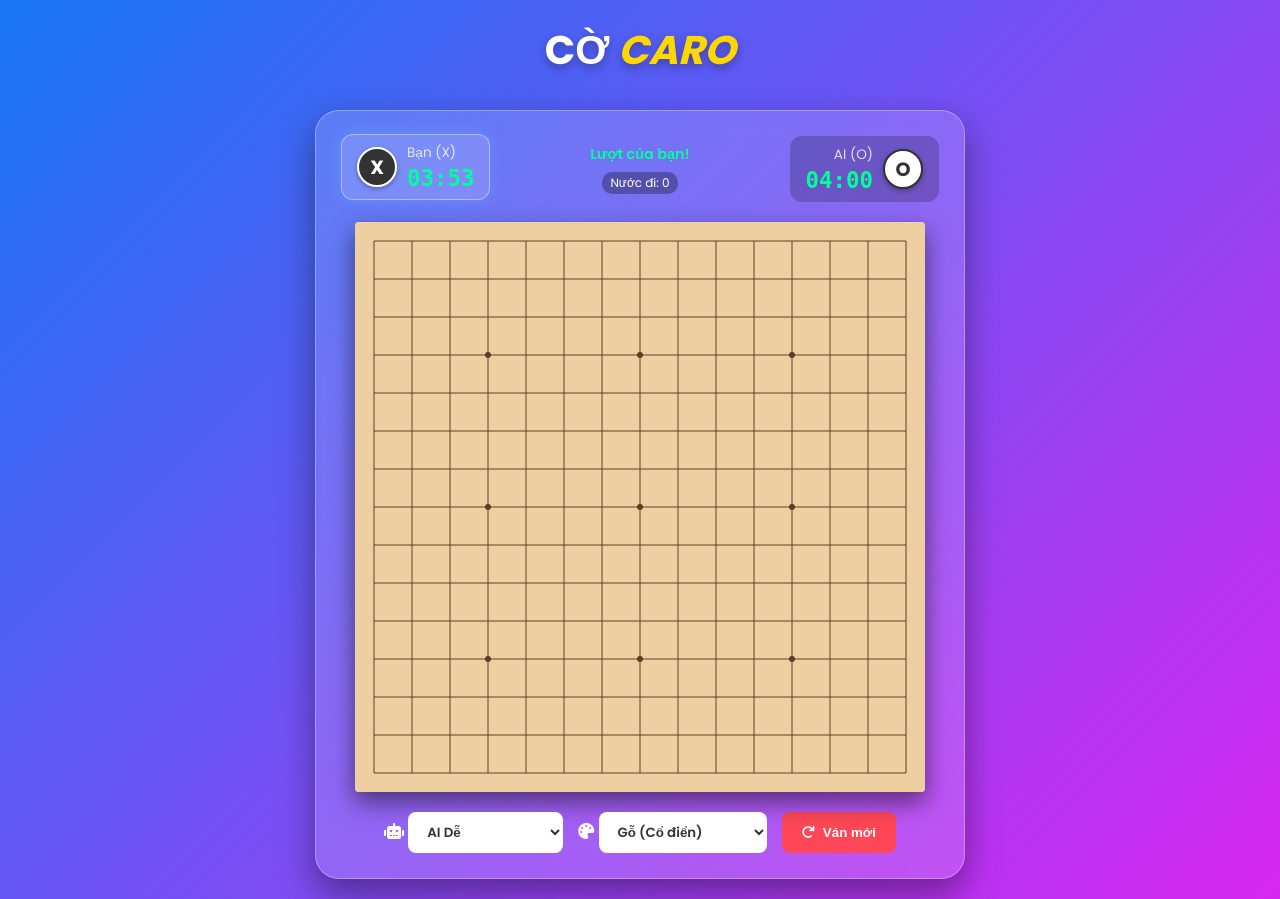
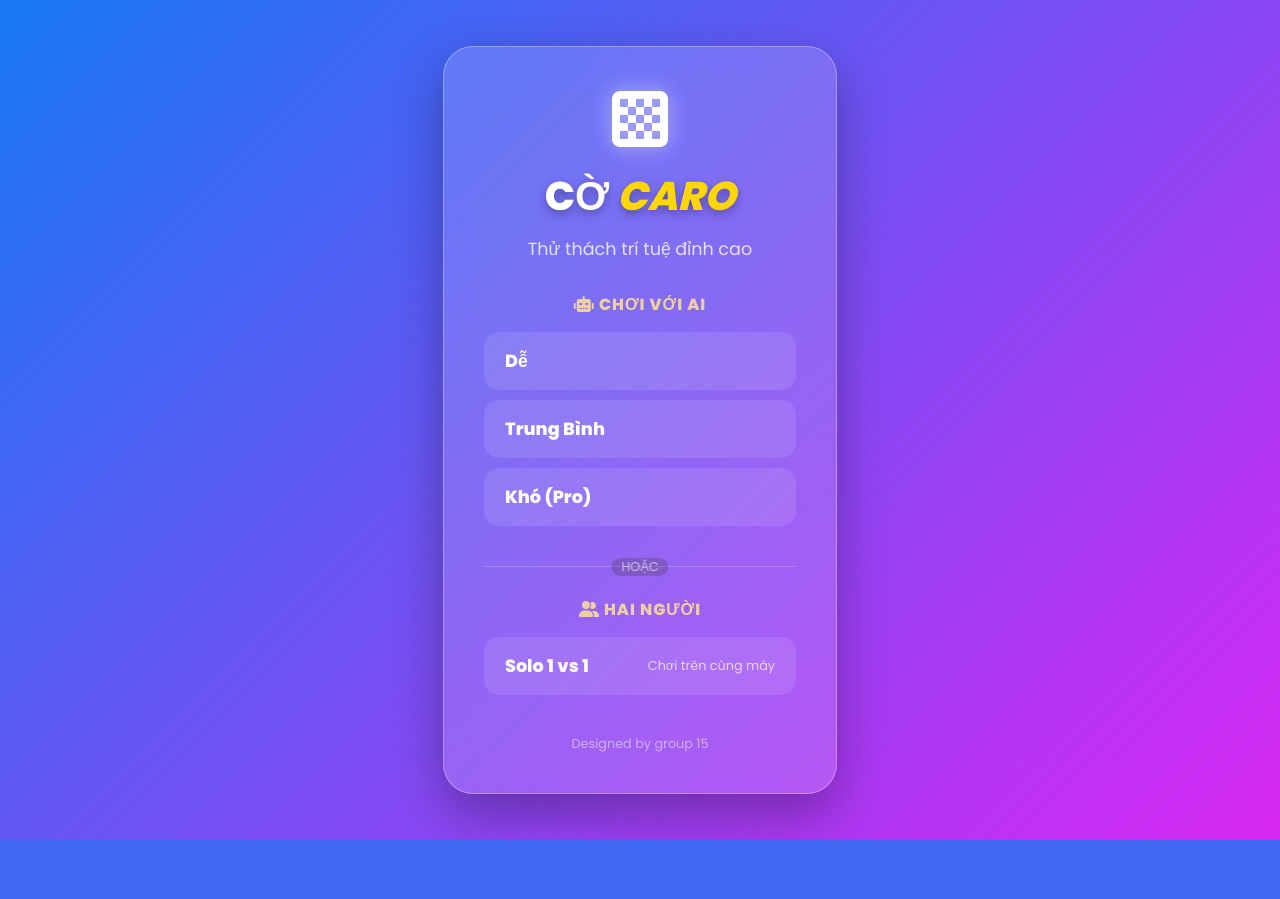
Before and after one commit to DanhThanh1304/caro, a Flask app: page / in a window 1280 px wide. After the commit the page ends 840 px from the top, so only its background shows below. Run offline with Flask 3, Linux system fonts and the light colour scheme.

Commit message:
Update menu

```diff
--- a/app.py
+++ b/app.py
@@ -5,7 +5,7 @@ import math
 
 app = Flask(__name__)
 
-BOARD_SIZE = 15
+BOARD_SIZE = 12
 
 # =======================
 # KIỂM TRA THẮNG
@@ -217,11 +217,17 @@ def minimax(board, depth, player, maximizing, alpha, beta):
 # ROUTES
 # =======================
 @app.route("/")
-def index():
-    return render_template("index.html", board_size=BOARD_SIZE)
+def home():
+    # Trang chủ để chọn chế độ
+    return render_template("home.html")
+@app.route("/game")
+def game():
+    # Trang bàn cờ
+    return render_template("game.html", board_size=12) # Đổi tên file index.html thành game.html
 
 @app.route("/ai_move", methods=["POST"])
 def ai_move():
+    # ... (Giữ nguyên logic xử lý AI cũ) ...
     data = request.get_json()
     board = data.get("board")
     mode = data.get("mode","easy")
--- a/static/script.js
+++ b/static/script.js
@@ -1,4 +1,4 @@
-const BOARD_SIZE = 15;
+const BOARD_SIZE = 12;
 const CELL_SIZE = 38;
 
 // === CẤU HÌNH GIAO DIỆN (THEMES) ===
@@ -59,7 +59,32 @@ const modalMsg = document.getElementById("modalMessage");
 // Khởi chạy game
 init();
 
+function getUrlParameter(name) {
+  name = name.replace(/[\[]/, "\\[").replace(/[\]]/, "\\]");
+  var regex = new RegExp("[\\?&]" + name + "=([^&#]*)");
+  var results = regex.exec(location.search);
+  return results === null
+    ? ""
+    : decodeURIComponent(results[1].replace(/\+/g, " "));
+}
+
 function init() {
+  // --- THÊM LOGIC NÀY VÀO ĐẦU HÀM INIT ---
+  // 1. Kiểm tra URL xem người dùng chọn mode nào từ trang chủ
+  const urlMode = getUrlParameter("mode");
+
+  // Nếu có mode trên URL, set gameMode và cập nhật UI select
+  if (urlMode && ["easy", "medium", "hard", "pvp"].includes(urlMode)) {
+    gameMode = urlMode;
+    if (modeSelect) {
+      modeSelect.value = gameMode;
+    }
+    // Cập nhật tên người chơi 2
+    if (player2Title) {
+      player2Title.textContent = gameMode === "pvp" ? "Người 2 (O)" : "AI (O)";
+    }
+  }
+
   drawBoard();
   updateUIState();
   startTurnTimer();
@@ -129,7 +154,7 @@ function drawBoard() {
   ctx.stroke();
 
   // 3. Vẽ điểm sao
-  const stars = [3, 7, 11];
+  const stars = [3, 6, 9];
   ctx.fillStyle = theme.line;
   for (let r of stars) {
     for (let c of stars) {
--- a/static/style.css
+++ b/static/style.css
@@ -30,7 +30,8 @@ body {
 
 .main-wrapper {
   width: 100%;
-  max-width: 650px;
+  /* Tăng giá trị này lên */
+  max-width: 750px;
   display: flex;
   flex-direction: column;
   align-items: center;
@@ -312,3 +313,170 @@ select {
 .btn-modal:hover {
   transform: scale(1.05);
 }
+
+/* === THÊM MỚI: STYLES CHO TRANG CHỦ (home.html) === */
+.home-wrapper {
+  width: 35%; /* Đảm bảo nó dãn full ngang */
+  /* Có thể thêm giới hạn bề ngang tối đa cho toàn bộ trang nếu cần, ví dụ: max-width: 1000px; */
+  min-height: 100vh;
+  display: flex;
+  justify-content: center;
+  align-items: center;
+  padding: 20px;
+}
+
+.glass-panel {
+  background: var(--glass-bg);
+  backdrop-filter: blur(16px);
+  -webkit-backdrop-filter: blur(16px);
+  border: 1px solid var(--glass-border);
+  border-radius: 30px;
+  padding: 40px;
+  box-shadow: 0 20px 50px rgba(0, 0, 0, 0.3);
+  width: 100%;
+  /* Đảm bảo giá trị này lớn (ví dụ: 750px) */
+  max-width: 750px;
+  text-align: center;
+  animation: fadeIn 0.8s ease-out;
+}
+
+.logo-icon {
+  font-size: 4rem;
+  color: #fff;
+  margin-bottom: 15px;
+  text-shadow: 0 0 20px rgba(255, 255, 255, 0.5);
+}
+
+.subtitle {
+  color: rgba(255, 255, 255, 0.8);
+  font-size: 1.1rem;
+  margin-bottom: 30px;
+}
+
+.menu-options {
+  display: flex;
+  flex-direction: column;
+  gap: 20px;
+}
+
+.menu-group h3 {
+  font-size: 1rem;
+  color: #eecfa1;
+  margin-bottom: 15px;
+  text-transform: uppercase;
+  letter-spacing: 1px;
+}
+
+.btn-menu {
+  display: flex;
+  justify-content: space-between;
+  align-items: center;
+  text-decoration: none;
+  background: rgba(255, 255, 255, 0.1);
+  padding: 15px 20px;
+  border-radius: 15px;
+  color: white;
+  margin-bottom: 10px;
+  transition: all 0.3s;
+  border: 1px solid transparent;
+}
+
+.btn-menu span {
+  font-weight: 700;
+  font-size: 1.1rem;
+}
+
+.btn-menu small {
+  font-size: 0.8rem;
+  opacity: 0.7;
+}
+
+.btn-menu:hover {
+  transform: translateY(-2px); /* Nhấc nhẹ lên */
+  background: rgba(255, 255, 255, 0.3); /* Nền hơi sáng một chút */
+  border-color: rgba(255, 255, 255, 0.6);
+  box-shadow: 0 8px 20px rgba(0, 0, 0, 0.4);
+}
+
+/* Màu riêng khi hover full màu */
+.btn-menu.easy:hover {
+  background: #2ecc71; /* Xanh lá cho Dễ */
+  color: #fff; /* Đổi màu chữ nếu cần */
+}
+.btn-menu.medium:hover {
+  background: #f1c40f; /* Vàng cho Trung Bình */
+  color: #fff;
+}
+.btn-menu.hard:hover {
+  background: #e74c3c; /* Đỏ cho Khó */
+  color: #fff;
+}
+.btn-menu.pvp:hover {
+  background: #9b59b6; /* Tím cho PvP */
+  color: #fff;
+}
+
+.menu-divider {
+  position: relative;
+  margin: 10px 0;
+  height: 1px;
+  background: rgba(255, 255, 255, 0.2);
+}
+.menu-divider span {
+  position: absolute;
+  top: 50%;
+  left: 50%;
+  transform: translate(-50%, -50%);
+  background-color: rgba(0, 0, 0, 0.2); /* Hack nền */
+  backdrop-filter: blur(10px);
+  padding: 0 10px;
+  font-size: 0.8rem;
+  color: rgba(255, 255, 255, 0.6);
+  border-radius: 10px;
+}
+
+.home-footer {
+  margin-top: 30px;
+  font-size: 0.8rem;
+  opacity: 0.5;
+}
+
+/* === NÚT QUAY LẠI TRANG CHỦ (TRANG GAME) === */
+.btn-back-home {
+  position: absolute;
+  top: 20px;
+  left: 20px;
+  text-decoration: none;
+  color: white;
+  font-weight: 600;
+  background: rgba(255, 255, 255, 0.15);
+  padding: 8px 15px;
+  border-radius: 20px;
+  backdrop-filter: blur(5px);
+  transition: 0.3s;
+  border: 1px solid rgba(255, 255, 255, 0.2);
+  z-index: 100; /* Đảm bảo nút nằm trên cùng */
+}
+.btn-back-home:hover {
+  background: white;
+  color: #333;
+}
+
+@keyframes fadeIn {
+  from {
+    opacity: 0;
+    transform: translateY(20px);
+  }
+  to {
+    opacity: 1;
+    transform: translateY(0);
+  }
+}
+
+@media (max-width: 600px) {
+  .btn-back-home {
+    position: static;
+    display: inline-block;
+    margin-bottom: 15px;
+  }
+}
--- a/templates/index.html
+++ b/templates/game.html
@@ -19,6 +19,10 @@
   </head>
   <body>
     <div class="main-wrapper">
+      <a href="/" class="btn-back-home"
+        ><i class="fas fa-arrow-left"></i> Trang chủ</a
+      >
+
       <header>
         <h1>CỜ <span class="highlight">CARO</span></h1>
       </header>
@@ -48,7 +52,7 @@
         </div>
 
         <div class="board-wrapper">
-          <canvas id="board" width="570" height="570"></canvas>
+          <canvas id="board" width="456" height="456"></canvas>
         </div>
 
         <div class="controls-bar">
@@ -79,7 +83,7 @@
     </div>
 
     <script>
-      window.BOARD_SIZE = 15; // Đảm bảo biến này khớp với Python
+      window.BOARD_SIZE = 12; // Đảm bảo biến này khớp với Python
       window.CELL_SIZE = 38;
     </script>
 
--- /dev/null
+++ b/templates/home.html
@@ -0,0 +1,60 @@
+<!DOCTYPE html>
+<html lang="vi">
+  <head>
+    <meta charset="UTF-8" />
+    <meta name="viewport" content="width=device-width, initial-scale=1.0" />
+    <title>Cờ Caro Pro - Trang Chủ</title>
+    <link
+      href="https://fonts.googleapis.com/css2?family=Poppins:wght@400;600;800&display=swap"
+      rel="stylesheet"
+    />
+    <link
+      rel="stylesheet"
+      href="{{ url_for('static', filename='style.css') }}"
+    />
+    <link
+      rel="stylesheet"
+      href="https://cdnjs.cloudflare.com/ajax/libs/font-awesome/6.0.0/css/all.min.css"
+    />
+  </head>
+  <body>
+    <div class="home-wrapper">
+      <div class="glass-panel home-panel">
+        <header class="home-header">
+          <i class="fas fa-chess-board logo-icon"></i>
+          <h1>CỜ <span class="highlight">CARO</span></h1>
+          <p class="subtitle">Thử thách trí tuệ đỉnh cao</p>
+        </header>
+
+        <div class="menu-options">
+          <div class="menu-group">
+            <h3><i class="fas fa-robot"></i> Chơi với AI</h3>
+            <a href="/game?mode=easy" class="btn-menu easy">
+              <span>Dễ</span>
+            </a>
+            <a href="/game?mode=medium" class="btn-menu medium">
+              <span>Trung Bình</span>
+            </a>
+            <a href="/game?mode=hard" class="btn-menu hard">
+              <span>Khó (Pro)</span>
+            </a>
+          </div>
+
+          <div class="menu-divider"><span>HOẶC</span></div>
+
+          <div class="menu-group">
+            <h3><i class="fas fa-user-friends"></i> Hai Người</h3>
+            <a href="/game?mode=pvp" class="btn-menu pvp">
+              <span>Solo 1 vs 1</span>
+              <small>Chơi trên cùng máy</small>
+            </a>
+          </div>
+        </div>
+
+        <footer class="home-footer">
+          <p>Designed by group 15</p>
+        </footer>
+      </div>
+    </div>
+  </body>
+</html>
```
